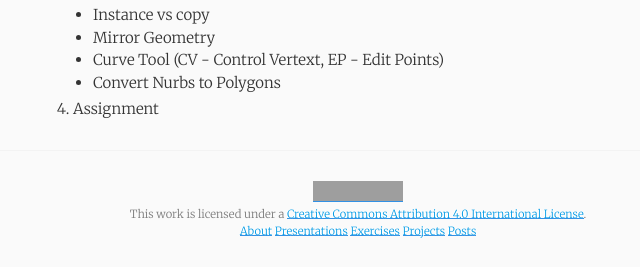
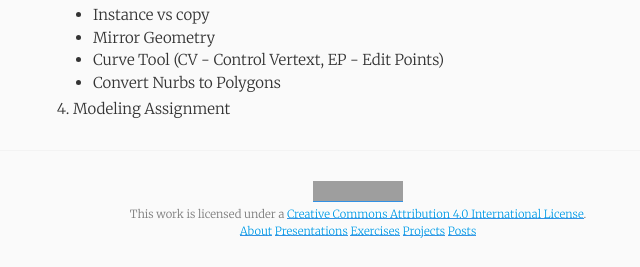
Before and after one commit to michael-collins/3d-modeling-rendering-animation-sp18--oer, a Jekyll site: the page built from _posts/agenda/2018-01-11-modeling-agenda.md, in a window 1280 px wide, cut to the strip 1300-1567 px from the top of the page. Shown: the whole strip, without its empty margins (282-922 px from the left). Built offline with Jekyll 4.4.1, drawn with Linux system fonts in a browser that asks for light colours; nearby versions of some CDN libraries; grey boxes are pictures that could not be loaded.

Commit message:
adjusted agenda

```diff
--- a/_posts/agenda/2018-01-11-modeling-agenda.md
+++ b/_posts/agenda/2018-01-11-modeling-agenda.md
@@ -40,4 +40,4 @@ excerpt: Introduction to modeling in Autodesk Maya.
    - Mirror Geometry
    - Curve Tool (CV - Control Vertext, EP - Edit Points)
    - Convert Nurbs to Polygons
-4. Assignment
+4. Modeling Assignment
```
